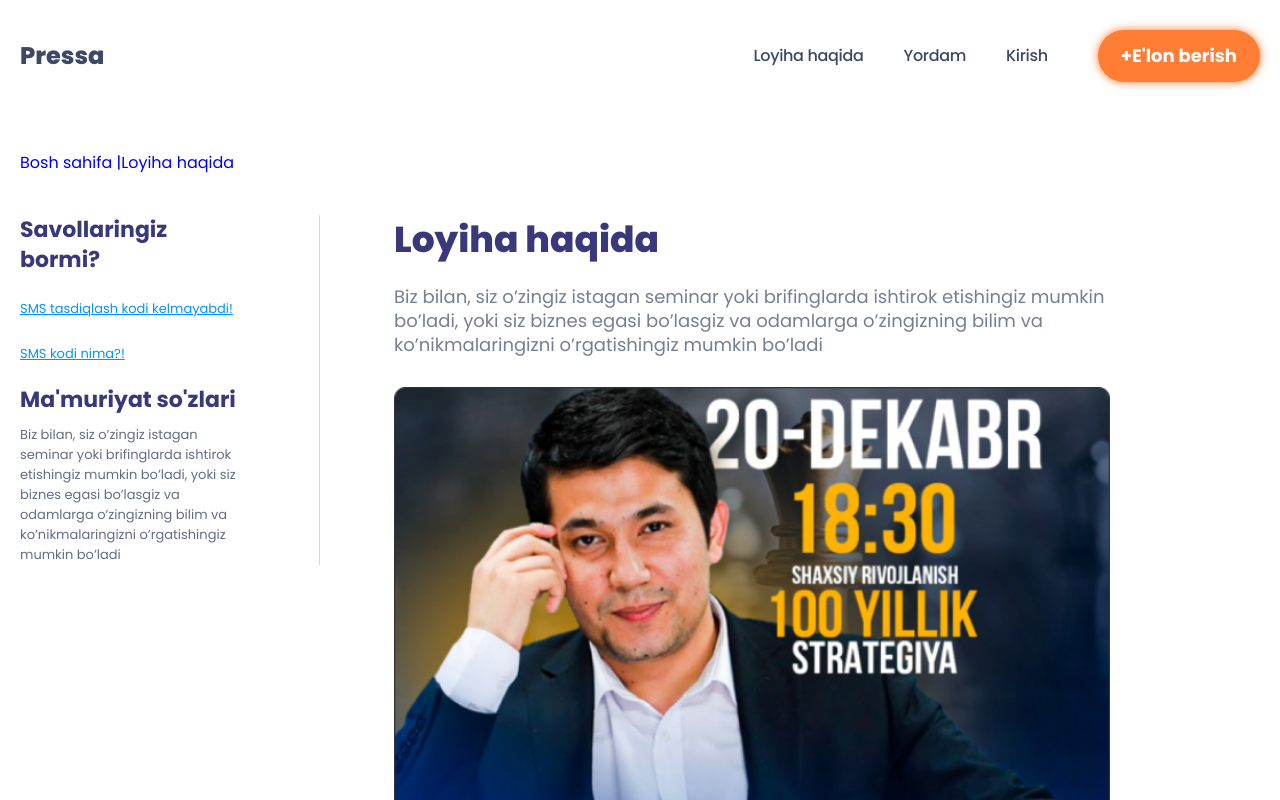
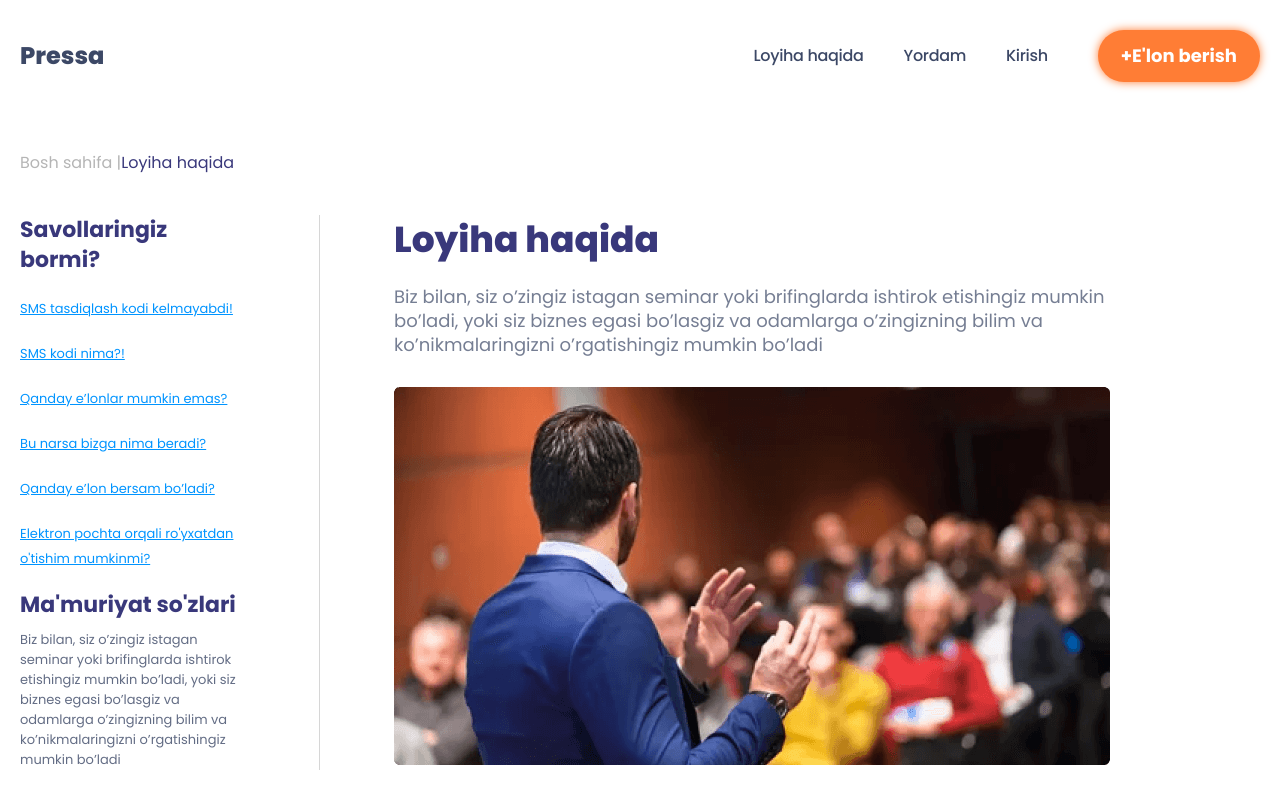
Before and after one commit to kholikulovz/pressa, a React (Create React App) app: page /about in a window 1280 px wide. Shown: the top 800 px of the page. Built offline with nearby package versions, Linux system fonts and the light colour scheme.

Commit message:
announce-btns

```diff
--- a/package.json
+++ b/package.json
@@ -18,6 +18,7 @@
     "react-firebase-hooks": "^4.0.2",
     "react-router-dom": "^6.2.1",
     "react-scripts": "5.0.0",
+    "react-share-button": "^0.0.4",
     "rsuite": "^5.5.2",
     "sass": "^1.49.0",
     "swiper": "^7.4.1",
--- a/src/App.scss
+++ b/src/App.scss
@@ -102,10 +102,6 @@ ul {
 a {
   text-decoration: none;
 }
-.svg__sprit{
-  display: none;
-}
-
 
 ::-webkit-scrollbar {
   width: 12px;
--- a/src/Pages/About/About.jsx
+++ b/src/Pages/About/About.jsx
@@ -4,7 +4,7 @@ import { Link } from "react-router-dom";
 
 
 //import images
-import MuhammadAli from '../../Assets/Images/MuhammadAli.png'
+import AboutIntro from '../../Assets/Images/about-intro.png'
 import Calendar from '../../Assets/Images/calendar.svg'
 import Clock from '../../Assets/Images/clock.svg'
 import Eye from '../../Assets/Images/eye.svg'
@@ -15,10 +15,10 @@ function About() {
  <div className="about">
      <div className="container">
      <div className="about__link">
-        <Link className="about__navlink" to="/">
+        <Link className="about__navlink intro__link--inactive" to="/">
           Bosh sahifa |
         </Link>
-        <Link className="about__navlink" to="/">
+        <Link className="about__navlink intro__link--active" to="/">
           Loyiha haqida
         </Link>
       </div>
@@ -32,6 +32,18 @@ function About() {
                   <li className='about__left-item'>
                       <a className='about__left-question' href="#">SMS kodi nima?!</a>
                   </li>
+                  <li className='about__left-item'>
+                      <a className='about__left-question' href="#">Qanday e’lonlar mumkin emas?</a>
+                  </li>
+                  <li className='about__left-item'>
+                      <a className='about__left-question' href="#">Bu narsa bizga nima beradi?</a>
+                  </li>
+                  <li className='about__left-item'>
+                      <a className='about__left-question' href="#">Qanday e’lon bersam bo’ladi?</a>
+                  </li>
+                  <li className='about__left-item'>
+                      <a className='about__left-question' href="#">Elektron pochta orqali ro'yxatdan o'tishim mumkinmi?</a>
+                  </li>
               </ul>
               <h3 className="about__left-title">Ma'muriyat so'zlari</h3>
 <p className="about__left-text">Biz bilan, siz o’zingiz istagan seminar yoki brifinglarda ishtirok etishingiz mumkin bo’ladi,
@@ -42,7 +54,7 @@ yoki siz biznes egasi bo’lasgiz va odamlarga o’zingizning bilim va ko’nikm
               <p className="about__center-description">Biz bilan, siz o’zingiz istagan seminar yoki brifinglarda
               ishtirok etishingiz mumkin bo’ladi, yoki siz biznes egasi bo’lasgiz va odamlarga o’zingizning bilim va
                ko’nikmalaringizni o’rgatishingiz mumkin bo’ladi</p>
-              <img className="about__center-img" src={MuhammadAli} alt="" />
+              <img className="about__center-img" src={AboutIntro} alt="" />
               <h5 className="about__center-theme">Shaxsiy rivojlanish insonlarga nima uchun kerak?</h5>
               <p className="about__center-text">Dizayn va kompozitsiyani baholashda o'qilishi mumkin bo'lgan
                matn diqqatni jamlashni qiyinlashtirishi uzoq vaqtdan beri aniqlangan.  chunki u ko'proq yoki
--- a/src/Pages/Announce/Announce.jsx
+++ b/src/Pages/Announce/Announce.jsx
@@ -49,8 +49,8 @@ function Announce() {
               <li className="announce__form-box announce__form-box--small">
                 <label className="announce__form-label" htmlFor="">Tadbir turi</label>
                 <div className="announce__criteria-buttons">
-                  <button>Online</button>
-                  <button>Offline</button>
+                  <button className="announce__criteria-btn">Online</button>
+                  <button className="announce__criteria-btn">Offline</button>
                 </div>
               </li>
               <li className="announce__form-box announce__form-box--middle">
--- a/src/Pages/Announce/Announce.scss
+++ b/src/Pages/Announce/Announce.scss
@@ -39,6 +39,30 @@
     }
     &__criteria{
         padding-right: 400px;
+        &-buttons{
+            width: 226px;
+            height: 52px;
+            background: #FFFFFF;
+            border: 1px solid rgba(53, 81, 153, 0.15);
+            border-radius: 7px;
+        }
+        &-btn{
+            width: 111px;
+            height: 48px;
+            border: none;
+            background-color: white;
+            font-size: 16px;
+            line-height: 22px;
+            &--active{
+                font-weight: 500;
+                font-size: 16px;
+                line-height: 22px;
+                letter-spacing: 0.01em;
+                color: #FFFFFF;
+                background: #3586FF;
+                border-radius: 6px;
+            }
+        }
     }
     &__post{
         &-buttons{
--- a/src/Pages/Home/Home.scss
+++ b/src/Pages/Home/Home.scss
@@ -236,3 +236,9 @@
         width: 600px;
     }
 }
+.intro__link--active{
+    color: #39387B;
+}
+.intro__link--inactive{
+    color: #B5B5B5;
+}
--- a/src/Pages/Single/Single.jsx
+++ b/src/Pages/Single/Single.jsx
@@ -1,6 +1,7 @@
 import React from "react";
 import './Single.scss'
 import { Link } from "react-router-dom";
+// import ShareBtn from 'react-share-button';
 
 
 //import images
@@ -16,10 +17,10 @@ function Single() {
     <div className="single">
      <div className="container">
      <div className="single__link">
-        <Link className="single__navlink" to="/">
+        <Link className="single__navlink intro__link--inactive" to="/">
           Bosh sahifa |
         </Link>
-        <Link className="single__navlink" to="/">
+        <Link className="single__navlink intro__link--active" to="/">
           100 yillik strategiya
         </Link>
       </div>
@@ -49,16 +50,15 @@ function Single() {
 📌 Imkoniyatni boy bermang, oʻz kelajagingiz uchun muhim qarorni qabul qilishning ayni vaqti!
 <br />
 <br />
-📝 Manzil:  (https://forms.gle/qkdmQpjrA6niSetn6)
-<br />
-<br />
 🏻‍♂️ Trening narxlari va batafsil maʼlumot uchun quyidagi raqamlarga murojaat qiling:
 <br />
 <br />
-📞 +998555000900
-<br />
-<br />
-🏛 Toshkent shahrida boʻlib oʻtadigan oflayn treningimizda qatnashganlar nafaqat bilim, Big Data tomonidan beriladigan SERTIFIKAT bilan ham taqdirlanadi.</p>
+🏛 Toshkent shahrida boʻlib oʻtadigan oflayn treningimizda qatnashganlar nafaqat bilim,
+ Big Data tomonidan beriladigan SERTIFIKAT bilan ham taqdirlanadi.</p>
+ <br />
+ <a href="" className="single__center-text">📞 +998555000900</a>
+ <br />
+ <a href="" className="single__center-text">📝 Manzil:  (https://forms.gle/qkdmQpjrA6niSetn6)</a>
 <div className="single__timebox">
                   <span className="single__center-calendar single__times">
                       < img className="single__center-calendar-img single__times-img" src={Calendar} alt="" />15.03.2022</span>
--- a/src/Pages/Single/Single.scss
+++ b/src/Pages/Single/Single.scss
@@ -1,3 +1,4 @@
+// @import "react-share-button/dist/ShareBtn";
 .single{
     &__link{
         margin: 50px 0 40px 0;
@@ -34,6 +35,7 @@
             font-weight: 800;
             font-size: 28px;
             line-height: 44px;
+            color: #39387B;
         }
         &-author{
             font-weight: 500;
```
Also changed, not shown: src/Assets/Images/about-intro.png (added), 1 other file (tests, documents, lock files or other folders).
